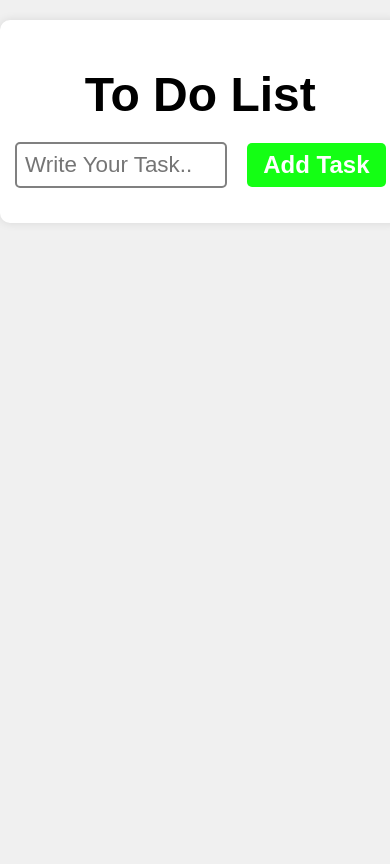
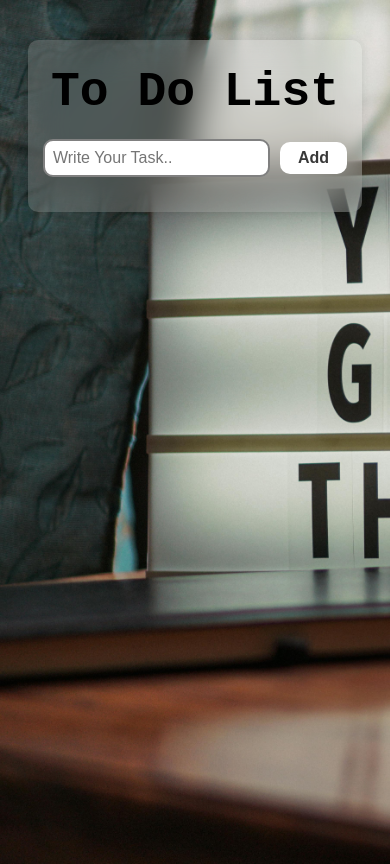
Before and after one commit to Bharath2228/To-Do-List, a React (Vite) app: page / in a window 390 px wide. Built offline with nearby package versions, Linux system fonts and the light colour scheme.

Commit message:
CSS Style: Design Updates

```diff
--- a/src/ToDoList.jsx
+++ b/src/ToDoList.jsx
@@ -7,7 +7,7 @@ function ToDoList() {
     useEffect(() => {
         const json = localStorage.getItem("task");
         const loadedTasks = JSON.parse(json);
-        if(loadedTasks) {
+        if (loadedTasks) {
             setTasks(loadedTasks);
         }
     }, []);
@@ -117,9 +117,9 @@ function ToDoList() {
         }
     }
 
-    function onEditInput(event, index, task){
-        if(event.key === 'Enter'){
-            event.preventDefault()
+    function onEditInput(event, index, task) {
+        if (event.key === 'Enter') {
+            event.preventDefault();
             saveTask(index, task);
         }
     }
@@ -141,22 +141,19 @@ function ToDoList() {
                     className='addButton'
                     onClick={addTask}
                 >
-                    Add Task
+                    Add
                 </button>
             </div>
 
             <ol className='taskList'>
                 {tasks.map((task, index) => (
-                    <li
-                        key={index}
-                        className={`taskItem ${task.completed ? 'completed' : ''}`}
-                    >
+                    <React.Fragment key={index}>
+                        <li className={`taskItem ${task.completed ? 'completed' : ''}`}>
                             <input
                                 className='checkbox'
                                 type='checkbox'
                                 onChange={() => toggleStrikeThrough(index)}
                                 checked={task.completed}
-
                             />
                             {task.editing ? (
                                 <>
@@ -166,53 +163,39 @@ function ToDoList() {
                                         onChange={(e) => handleTaskTextChange(index, e.target.value)}
                                         onKeyDown={(e) => onEditInput(e, index, task.text)}
                                     />
-                                <button
-                                    className='saveButton'
-                                    onClick={() => saveTask(index, task.text)}
-                                >
+                                    <button className='saveButton' onClick={() => saveTask(index, task.text)}>
                                         Save
                                     </button>
-                                <button
-                                    className='cancelButton'
-                                    onClick={() => cancelEdit(index)}
-                                >
+                                    <button className='cancelButton' onClick={() => cancelEdit(index)}>
                                         Cancel
                                     </button>
                                 </>
                             ) : (
+                                <span className={`listText ${task.completed ? 'strikethrough' : ''}`}>
+                                    {task.text}
+                                </span>
+                            )}
+                        </li>
+                        <div className='taskButtons'>
+                            {!task.editing && (
                                 <>
-                                <span className={`listText ${task.completed ? 'strikethrough' : ''}`}>{task.text}</span>
-                                <button
-                                    className='editButton'
-                                    onClick={() => editTask(index)}
-                                >
+
+                                    <button className='editButton' onClick={() => editTask(index)}>
                                         Edit
                                     </button>
-                            </>
-                        )}
-                        {!task.editing && (
-                            <>
-                                <button
-                                    className='moveButton'
-                                    onClick={() => moveUp(index)}
-                                >
+                                    <button className='moveButton' onClick={() => moveUp(index)}>
                                         ⬆️
                                     </button>
-                                <button
-                                    className='moveButton'
-                                    onClick={() => moveDown(index)}
-                                >
+                                    <button className='moveButton' onClick={() => moveDown(index)}>
                                         ⬇️
                                     </button>
-                                <button
-                                    className='deleteButton'
-                                    onClick={() => removeTask(index)}
-                                >
+                                    <button className='deleteButton' onClick={() => removeTask(index)}>
                                         ❌
                                     </button>
                                 </>
                             )}
-                    </li>
+                        </div>
+                    </React.Fragment>
                 ))}
             </ol>
         </div>
--- a/src/index.css
+++ b/src/index.css
@@ -2,43 +2,48 @@ body {
   display: flex;
   justify-content: center;
   align-items: center;
-  background-color: #f0f0f0;
   margin: 0;
   height: fit-content;
+  background-image: url('./assets/Background1.jpg');
+  background-size: cover;
+  background-repeat: no-repeat;
 }
 
 .toDoListContainer {
+  backdrop-filter: blur(20px);
+  width: 100%;
+  max-width: 700px;
   text-align: center;
-  font-family: Arial, Helvetica, sans-serif;
-  width: 90%;
-  max-width: 600px;
-  background-color: #fff;
-  padding: 20px;
+  font-family: monospace;
+  background-color: rgba(255, 255, 255, 0.169);
+  padding: 30px;
   border-radius: 10px;
   box-shadow: 0 0 10px rgba(0, 0, 0, 0.1);
   margin: 20px auto;
 }
 
 h1 {
-  font-size: 4rem;
-  margin-bottom: 30px;
+  font-size: 3.5rem;
+  margin-top: 10px;
+  margin-bottom: 20px;
 }
 
 button {
-  font-size: 1.7rem;
+  font-size: 1.5rem;
   font-weight: bold;
-  padding: 10px 20px;
-  color: white;
+  padding: 12px 24px;
+  color: hsla(0, 0%, 0%, 0.779);
   border: none;
-  border-radius: 5px;
+  border-radius: 10px;
   cursor: pointer;
   transition: background-color 0.3s ease;
   white-space: nowrap;
 }
 
 .addButton {
-  background-color: hsl(120, 100%, 54%);
-  margin-left: 10px;
+  background-color: #fff;
+  font-weight: bold;
+  padding: 7px 18px;
 }
 
 .addButton:hover {
@@ -46,15 +51,14 @@ button {
 }
 
 input[type="text"] {
-  font-size: 1.6rem;
-  padding: 10px;
+  font-size: 1.3rem;
+  padding: 12px;
   border: 2px solid grey;
-  border-radius: 5px;
+  border-radius: 10px;
   color: hsla(0, 0%, 0%, 0.8);
   width: 70%;
   margin-right: 10px;
   max-width: 100%;
-
 }
 
 ol {
@@ -65,19 +69,49 @@ ol {
 li {
   display: flex;
   align-items: center;
-  font-size: 1.6rem;
+  font-size: 1.5rem;
   font-weight: bold;
-  padding: 15px;
+  padding: 20px;
   background-color: white;
   margin-bottom: 10px;
-  border: 3px solid grey;
+  border: 3px solid rgba(128, 128, 128, 0.187);
   border-radius: 5px;
 }
 
 .listText {
+  font-size: 1.5rem;
   flex: 1;
   text-align: left;
   overflow: auto;
+  white-space: nowrap;
+}
+
+.taskContainer {
+  display: flex;
+  align-items: center;
+  justify-content: space-between;
+}
+
+.taskButtons {
+  display: flex;
+  justify-content: flex-end;
+  margin-bottom: 8px;
+}
+
+.taskItem {
+  padding: 5px;
+  border-radius: 10px;
+}
+
+.taskList {
+  background-color: hsla(108, 52%, 74%, 0.808);
+  border: none;
+  border-radius: 10px;
+  padding: 10px;
+}
+
+.taskList:empty {
+  display: none;
 }
 
 .deleteButton,
@@ -85,29 +119,16 @@ li {
 .editButton,
 .cancelButton,
 .saveButton {
-  padding: 8px 12px;
-  font-size: 1.4rem;
+  padding: 7px 12px;
+  font-size: 1.2rem;
   margin-left: 10px;
 }
 
-.deleteButton {
-  background-color: #ff6347;
-}
-
-.deleteButton:hover {
-  background-color: #e74c3c;
-}
-
-.moveButton {
-  background-color: #3498db;
-}
-
-.moveButton:hover {
-  background-color: #2980b9;
-}
-
 .editButton {
-  background-color: #f39c12;
+  text-align: justify;
+  padding: 5px 10px;
+  margin: 0;
+  color: black;
 }
 
 .editButton:hover {
@@ -145,9 +166,22 @@ li {
   margin-bottom: 20px;
 }
 
+@media (max-width: 1100px){
+  body{
+    height: 100vh;
+    background-size: cover;
+  }
+}
 @media (max-width: 768px) {
+
+  body {
+    align-items: baseline;
+    margin-top: 20px;
+    background-size: cover;
+  }
+
   .toDoListContainer {
-    width: 95%;
+    width: fit-content;
     padding: 15px;
   }
 
@@ -157,12 +191,12 @@ li {
   }
 
   button {
-    font-size: 1.5rem;
+    font-size: 1rem;
     padding: 8px 16px;
   }
 
   input[type="text"] {
-    font-size: 1.4rem;
+    font-size: 1rem;
     padding: 8px;
     outline: none;
     overflow: auto;
@@ -178,7 +212,14 @@ li {
   .editButton,
   .cancelButton,
   .saveButton {
-    padding: 6px 10px;
-    font-size: 1.2rem;
+    padding: 4px 8px;
+    font-size: 1rem;
+  }
+
+  .saveButton,
+  .cancelButton {
+    margin: 2px;
+    padding: 4px 8px;
+    font-size: 0.8rem;
   }
 }
```
Also changed, not shown: src/assets/Background.jpg (added), src/assets/Background1.jpg (added). Lines whose indentation alone changed are shown as unchanged.
